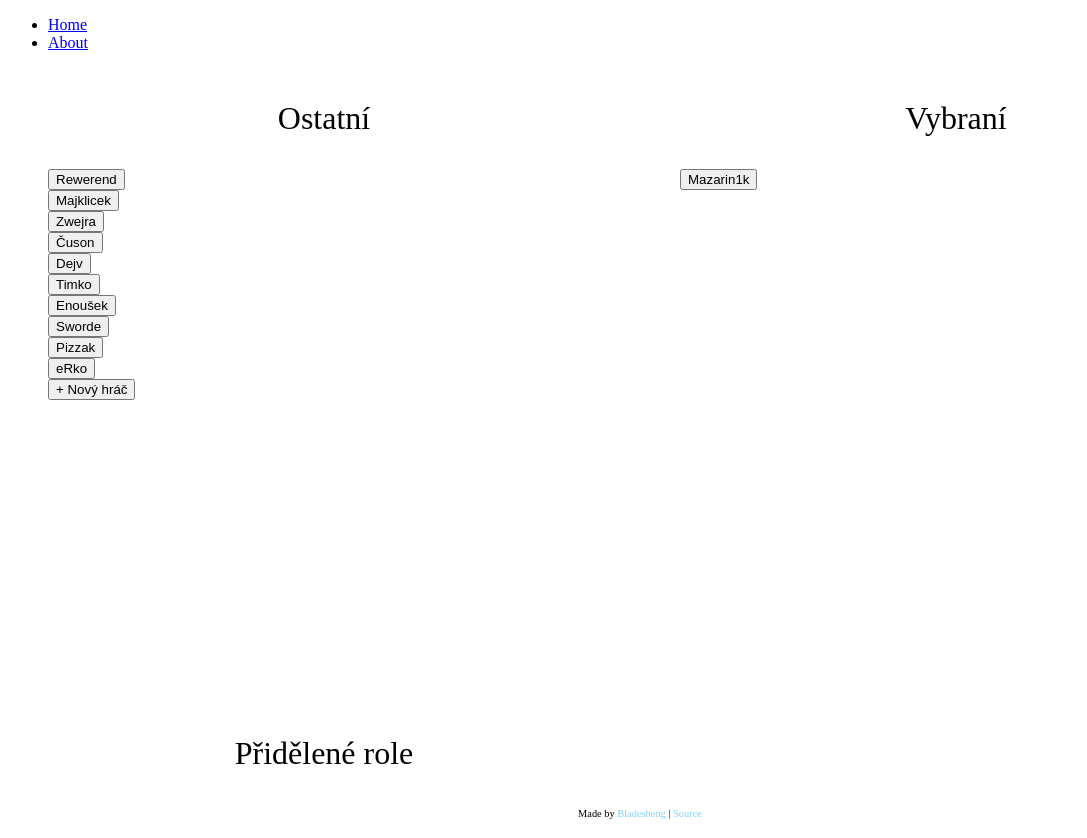
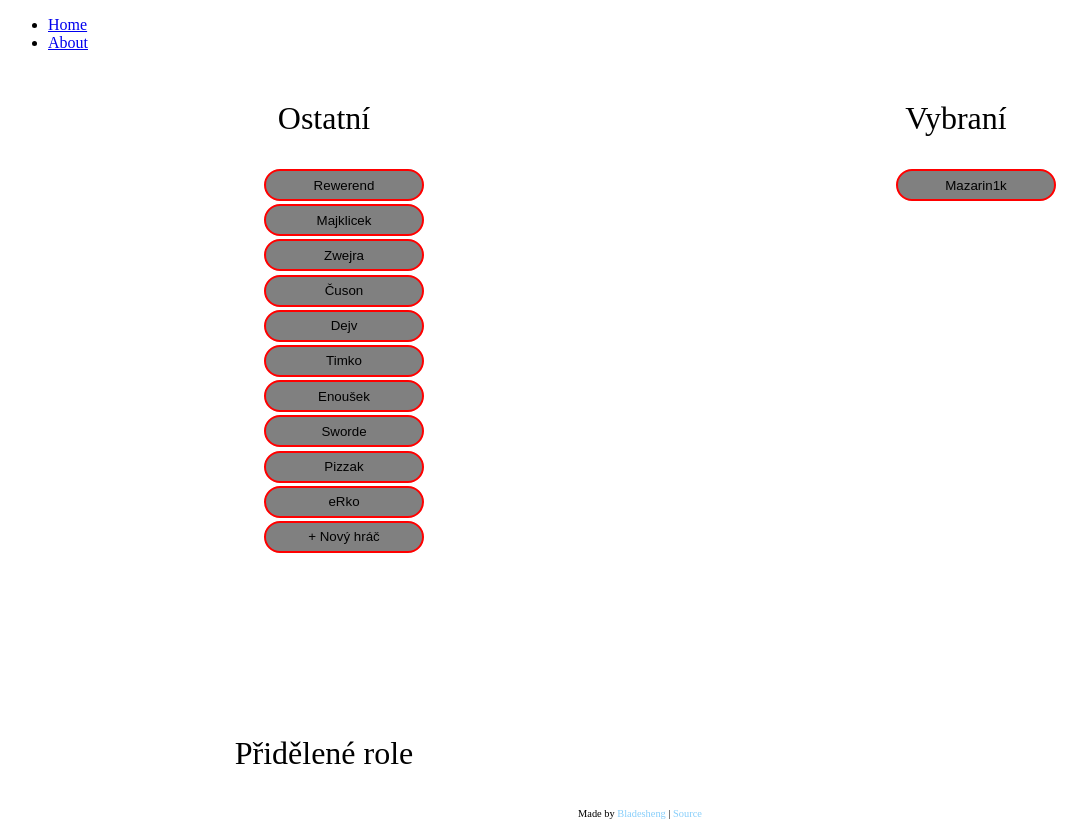
Before and after one commit to Bladesheng/dread-hunger-rolepicker, a SvelteKit app: page / in a window 1280 px wide. Shown: the whole page, without its empty margins (0-1087 px from the left). Built offline with nearby package versions, Linux system fonts and the light colour scheme.

Commit message:
Animate the editable button and give buttons some basic css

```diff
--- a/src/routes/EditableButton.svelte
+++ b/src/routes/EditableButton.svelte
@@ -36,7 +36,6 @@
   }
 </script>
 
-<div>
 {#if editing}
   <input
     use:autofocus
@@ -49,7 +48,6 @@
 {:else}
   <button on:click={startEdit}>+ Nový hráč</button>
 {/if}
-</div>
 
 <style>
 </style>
--- a/src/routes/Unselected.svelte
+++ b/src/routes/Unselected.svelte
@@ -8,18 +8,24 @@
   function selectPlayer(player: IPlayer) {
     Players.select(player);
   }
+
+  // so that the editableButton can be inside of the #each block which gives it the flip animation
+  const buttonPlaceholder = { id: -69, name: "" };
 </script>
 
 <section>
   <h1>Ostatní</h1>
 
   <ol>
-    {#each $Players.unselected as player (player.id)}
+    {#each $Players.unselected.concat(buttonPlaceholder) as player (player.id)}
       <li
         in:receive|local={{ key: player.id }}
         out:send|local={{ key: player.id }}
         animate:flip={flipSettings}
       >
+        {#if player === buttonPlaceholder}
+          <EditableButton />
+        {:else}
           <button
             on:click={() => {
               selectPlayer(player);
@@ -27,10 +33,9 @@
           >
             {player.name}
           </button>
+        {/if}
       </li>
     {/each}
-
-    <EditableButton />
   </ol>
 </section>
 
--- a/src/routes/styles.css
+++ b/src/routes/styles.css
@@ -20,3 +20,22 @@ h1 {
 h2 {
   font-size: 1rem;
 }
+
+ol {
+  display: flex;
+  flex-direction: column;
+  justify-content: center;
+  align-items: center;
+  gap: 0.2rem;
+}
+button,
+input {
+  box-sizing: border-box;
+  height: 2rem;
+  border-radius: 1rem;
+  border: 2px solid red;
+  background-color: grey;
+  outline: none;
+  width: 10rem;
+  text-align: center;
+}
```
Lines whose indentation alone changed are shown as unchanged.
